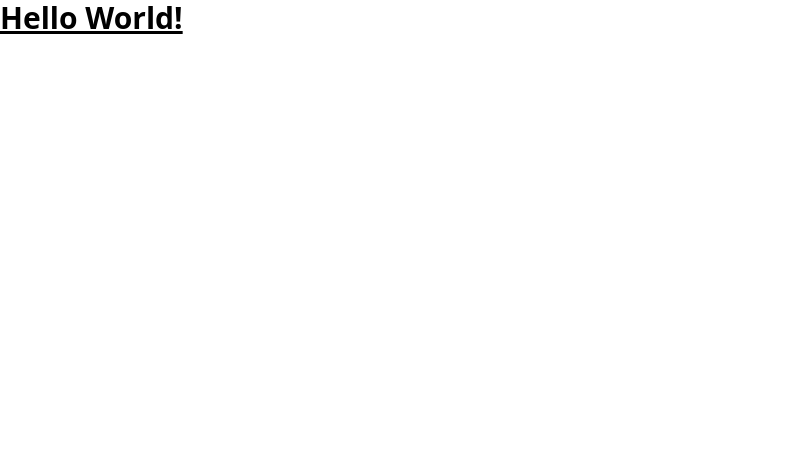
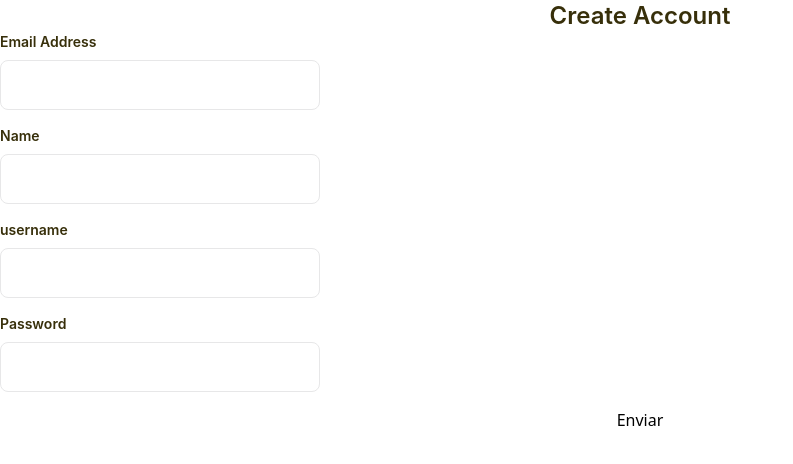
Before and after one commit to andrezafs/finder-pets, a React app: page / in a window 1280 px wide. Shown: the top 464 px of the page, without its empty margins (0-793 px from the left). Built offline with nearby package versions, Linux system fonts and the light colour scheme; the HTML template or start-up script is replaced by a standard one.

Commit message:
feat: ✨ create form integration

```diff
--- a/package.json
+++ b/package.json
@@ -11,11 +11,13 @@
     "prepare": "husky install"
   },
   "dependencies": {
+    "@hookform/resolvers": "^3.1.0",
     "autoprefixer": "^10.4.14",
     "postcss": "^8.4.23",
     "react": "^18.2.0",
     "react-dom": "^18.2.0",
-    "react-hook-form": "^7.43.9"
+    "react-hook-form": "^7.43.9",
+    "zod": "^3.21.4"
   },
   "devDependencies": {
     "@types/react": "^18.0.28",
--- a/src/App.tsx
+++ b/src/App.tsx
@@ -1,9 +1,7 @@
+import { FormCreateAccount } from "./components/FormCreateAccount";
+
 function App() {
-  return (
-    <div className="text-3xl font-bold underline">
-      <h1>Hello World!</h1>
-    </div>
-  );
+  return <FormCreateAccount title="Create Account" />;
 }
 
 export default App;
--- a/src/components/FormCreateAccount/index.tsx
+++ b/src/components/FormCreateAccount/index.tsx
@@ -1,19 +1,56 @@
 /* eslint-disable @typescript-eslint/no-misused-promises */
 
+import { zodResolver } from "@hookform/resolvers/zod";
 import { InputAccount } from "../InputAccont";
 import { useForm } from "react-hook-form";
+import { z } from "zod";
 
 interface FormCreateAccountProps {
   title: string;
 }
+interface FormFields {
+  email: string;
+  name: string;
+  username: string;
+  password: string;
+}
+
+const schema = z.object({
+  email: z.string().email({ message: "Email inválido" }),
+  name: z.string(),
+  username: z
+    .string()
+    .min(3, { message: "Mínimo 3 caracteres" })
+    .max(10, { message: "Máximo 10 caracteres" }),
+  password: z
+    .string()
+    .min(8, {
+      message: "Mínimo 8 caracteres",
+    })
+    .refine(
+      (value) =>
+        value.match(/[A-Z]/) != null &&
+        value.match(/[a-z]/) != null &&
+        value.match(/[0-9]/),
+      {
+        message: "Senha deve conter letras maiúsculas, minúsculas e números",
+      }
+    ),
+});
+
 export function FormCreateAccount({ title }: FormCreateAccountProps) {
   const {
     register,
     handleSubmit,
-    formState: { errors },
-  } = useForm();
+    formState: { errors, isValid },
+  } = useForm<FormFields>({
+    resolver: zodResolver(schema),
+    mode: "onChange",
+  });
 
-  const onSubmit = handleSubmit((data) => {
+  console.log(errors);
+
+  const onSubmit = handleSubmit(async (data) => {
     console.log(data);
   });
 
@@ -24,52 +61,38 @@ export function FormCreateAccount({ title }: FormCreateAccountProps) {
       </h1>
       <form className="flex flex-col gap-2" onSubmit={onSubmit}>
         <InputAccount
-          {...register("email", { required: true })}
-          htmlFor="email"
+          {...register("email")}
           type="email"
           label="Email Address"
-          name="email"
           id="email"
+          error={errors.email?.message}
         />
-        {errors.email != null && <span>E-mail is required</span>}
         <InputAccount
-          {...register("nameUser", {
-            required: true,
-            minLength: {
-              value: 3,
-              message: "Min length is 3",
-            },
-            maxLength: {
-              value: 20,
-              message: "Max length is 20",
-            },
-          })}
-          htmlFor="nameUser"
+          {...register("name")}
           type="text"
           label="Name"
-          name="nameUser"
-          id="nameUser"
+          id="name"
+          error={errors.name?.message}
         />
-        {errors.nameUser != null && <span>Name is required</span>}
+
         <InputAccount
-          {...register("userNameUser", { required: true })}
-          htmlFor="userNameUser"
+          {...register("username")}
           type="text"
-          label="Username"
-          name="userNameUser"
-          id="userNameUser"
+          label="username"
+          id="username"
+          error={errors.username?.message}
         />
-        {errors.userNameUser != null && <span>Username is required</span>}
+
         <InputAccount
-          {...register("password", { required: true })}
-          htmlFor="password"
+          {...register("password")}
           type="password"
           label="Password"
-          name="password"
           id="password"
+          error={errors.password?.message}
         />
-        {errors.password != null && <span>Password is required</span>}
-        <button type="submit">Enviar</button>
+        <button type="submit" disabled={!isValid}>
+          Enviar
+        </button>
       </form>
     </div>
   );
--- a/src/components/InputAccont/index.tsx
+++ b/src/components/InputAccont/index.tsx
@@ -1,27 +1,29 @@
 import { type InputHTMLAttributes, forwardRef } from "react";
 
 interface InputAccountProps extends InputHTMLAttributes<HTMLInputElement> {
-  htmlFor: string;
   label: string;
   name: string;
   id: string;
+  error?: string;
 }
 
 export const InputAccount = forwardRef<HTMLInputElement, InputAccountProps>(
-  ({ htmlFor, label, ...props }, ref) => {
+  ({ id, label, error, ...props }, ref) => {
     return (
       <>
         <label
-          htmlFor={htmlFor}
+          htmlFor={id}
           className="font-inter text-sm font-semibold text-brown"
         >
           {label}
         </label>
         <input
           ref={ref}
+          id={id}
           className="border-solid border border-gray-100 rounded-lg outline-none py-3 px-4 w-80"
           {...props}
         />
+        {error ?? <span className="text-red-500">{error}</span>}
       </>
     );
   }
```
Also changed, not shown: 1 other file (tests, documents, lock files or other folders).
